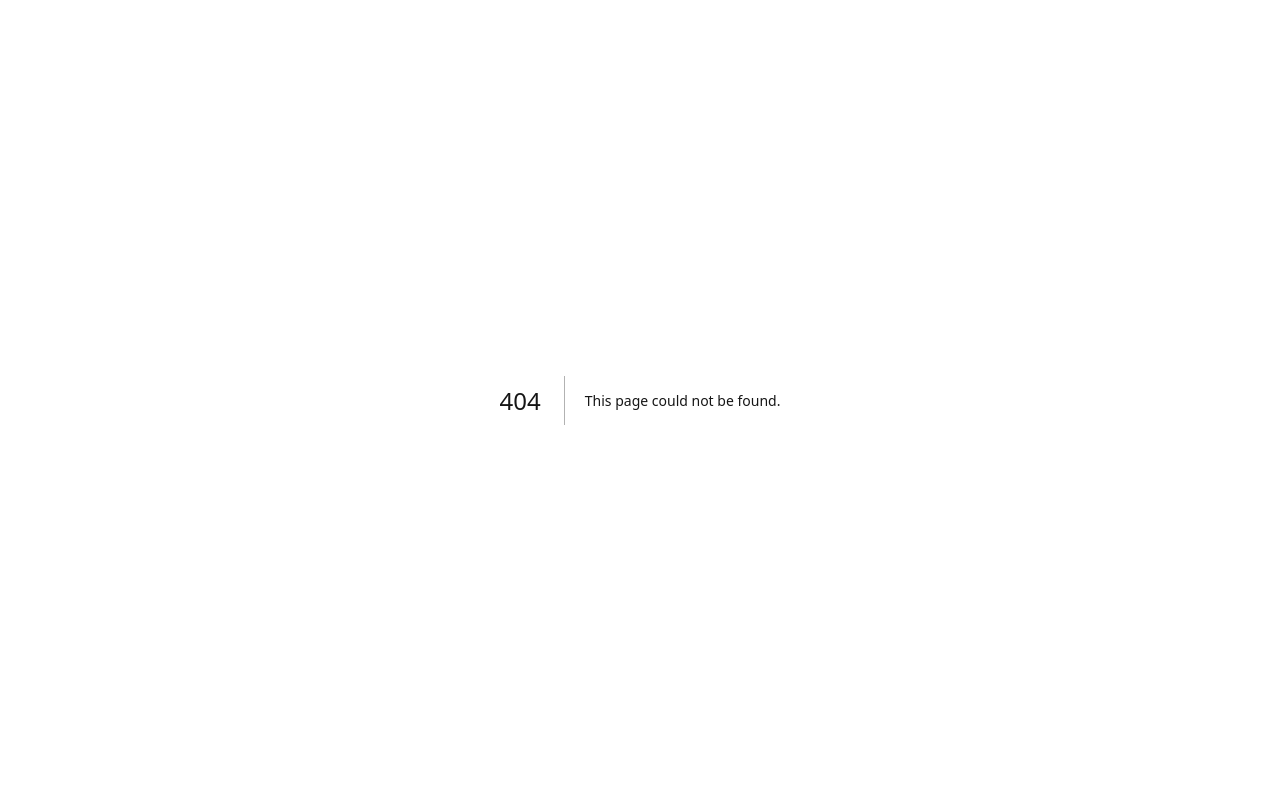
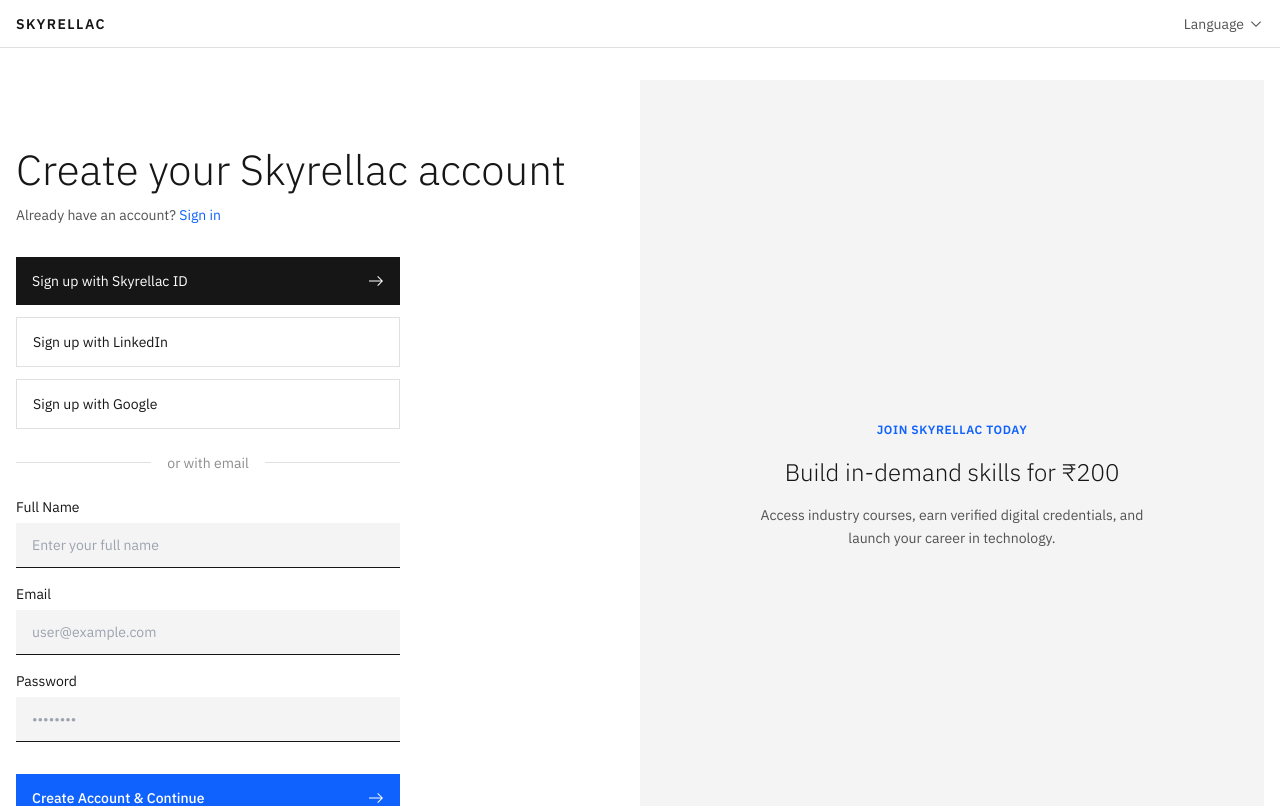
Before and after one commit to JeevithaH/kanaka, a Next.js app: page /signup in a window 1280 px wide. Before the commit this address had no page. Shown: the top 806 px of the page. Built offline with nearby package versions, Linux system fonts and the light colour scheme.

Commit message:
feat: add dedicated /signup page and redirect course enroll button

```diff
--- /dev/null
+++ b/app/(auth)/signup/page.tsx
@@ -0,0 +1,157 @@
+'use client';
+
+import React, { useState } from 'react';
+import Link from 'next/link';
+import { useSearchParams } from 'next/navigation';
+
+export default function SignUpPage() {
+  const searchParams = useSearchParams();
+  const redirect = searchParams.get('redirect') || '/dashboard';
+
+  const [fullName, setFullName] = useState('');
+  const [email, setEmail] = useState('');
+  const [password, setPassword] = useState('');
+
+  const handleSignUp = (e: React.FormEvent) => {
+    e.preventDefault();
+    // Simulate sign up session cookie & redirect
+    const expires = new Date(Date.now() + 7 * 24 * 60 * 60 * 1000).toUTCString();
+    const userData = { id: 'usr-new', email, name: fullName || 'New Learner', role: 'student' };
+    document.cookie = `skyrellac_session=${encodeURIComponent(JSON.stringify(userData))}; expires=${expires}; path=/; SameSite=Lax`;
+    window.location.href = redirect;
+  };
+
+  return (
+    <div className="min-h-screen bg-white flex flex-col">
+      {/* Auth Masthead */}
+      <header className="h-12 border-b border-[#e0e0e0] bg-white">
+        <div className="h-full max-w-[1584px] mx-auto px-4 flex items-center justify-between">
+          <div className="flex items-center gap-1">
+            <Link href="/" className="font-semibold text-sm tracking-[0.1em] uppercase text-[#161616] hover:underline">
+              Skyrellac
+            </Link>
+          </div>
+          <button className="text-[#525252] text-sm flex items-center gap-1 hover:text-[#161616]">
+            <span>Language</span>
+            <svg width="16" height="16" viewBox="0 0 16 16" fill="currentColor">
+              <path d="M8 11 3 6 3.7 5.3 8 9.6 12.3 5.3 13 6z" />
+            </svg>
+          </button>
+        </div>
+      </header>
+
+      {/* Main Content */}
+      <main className="flex-1">
+        <section className="max-w-[1584px] mx-auto px-4 pt-8 pb-12">
+          <div className="grid grid-cols-1 lg:grid-cols-2 gap-0">
+            {/* Left Column - Form */}
+            <div className="py-8 lg:py-16 lg:pr-16">
+              <h1 className="text-[#161616] font-light text-[2rem] lg:text-[2.625rem] leading-tight mb-2">
+                Create your Skyrellac account
+              </h1>
+              <p className="text-[#525252] text-sm mb-8">
+                Already have an account?{' '}
+                <Link href={`/signin${redirect ? `?redirect=${encodeURIComponent(redirect)}` : ''}`} className="text-[#0f62fe] hover:underline">
+                  Sign in
+                </Link>
+              </p>
+
+              {/* Social Logins */}
+              <div className="max-w-sm flex flex-col gap-3">
+                <button className="w-full bg-[#161616] text-white px-4 py-3.5 text-sm hover:bg-[#393939] transition-colors text-left flex justify-between items-center">
+                  Sign up with Skyrellac ID
+                  <svg width="16" height="16" viewBox="0 0 16 16" fill="currentColor">
+                    <path d="M9.3 3.7 13.1 7.5 1 7.5 1 8.5 13.1 8.5 9.3 12.3 10 13 15 8 10 3z"/>
+                  </svg>
+                </button>
+                <button className="w-full border border-[#e0e0e0] text-[#161616] px-4 py-3.5 text-sm hover:bg-[#f4f4f4] transition-colors text-left flex justify-between items-center">
+                  Sign up with LinkedIn
+                </button>
+                <button className="w-full border border-[#e0e0e0] text-[#161616] px-4 py-3.5 text-sm hover:bg-[#f4f4f4] transition-colors text-left flex justify-between items-center">
+                  Sign up with Google
+                </button>
+              </div>
+
+              <div className="max-w-sm my-6 flex items-center text-[#8d8d8d] text-sm before:flex-1 before:border-t before:border-[#e0e0e0] before:mr-4 after:flex-1 after:border-t after:border-[#e0e0e0] after:ml-4">
+                or with email
+              </div>
+
+              {/* Form */}
+              <form onSubmit={handleSignUp} className="max-w-sm flex flex-col gap-4">
+                <div>
+                  <label className="block text-sm text-[#161616] mb-1.5" htmlFor="fullName">Full Name</label>
+                  <input
+                    type="text"
+                    id="fullName"
+                    required
+                    value={fullName}
+                    onChange={(e) => setFullName(e.target.value)}
+                    className="w-full border-b border-[#161616] bg-[#f4f4f4] px-4 py-3 text-sm focus:outline-none focus:border-b-2 focus:border-[#0f62fe]"
+                    placeholder="Enter your full name"
+                  />
+                </div>
+                <div>
+                  <label className="block text-sm text-[#161616] mb-1.5" htmlFor="email">Email</label>
+                  <input
+                    type="email"
+                    id="email"
+                    required
+                    value={email}
+                    onChange={(e) => setEmail(e.target.value)}
+                    className="w-full border-b border-[#161616] bg-[#f4f4f4] px-4 py-3 text-sm focus:outline-none focus:border-b-2 focus:border-[#0f62fe]"
+                    placeholder="user@example.com"
+                  />
+                </div>
+                <div>
+                  <label className="block text-sm text-[#161616] mb-1.5" htmlFor="password">Password</label>
+                  <input
+                    type="password"
+                    id="password"
+                    required
+                    value={password}
+                    onChange={(e) => setPassword(e.target.value)}
+                    className="w-full border-b border-[#161616] bg-[#f4f4f4] px-4 py-3 text-sm focus:outline-none focus:border-b-2 focus:border-[#0f62fe]"
+                    placeholder="••••••••"
+                  />
+                </div>
+
+                <button
+                  type="submit"
+                  className="w-full bg-[#0f62fe] text-white px-4 py-3.5 text-sm mt-4 hover:bg-[#0043ce] transition-colors flex justify-between items-center font-medium"
+                >
+                  Create Account & Continue
+                  <svg width="16" height="16" viewBox="0 0 16 16" fill="currentColor">
+                    <path d="M9.3 3.7 13.1 7.5 1 7.5 1 8.5 13.1 8.5 9.3 12.3 10 13 15 8 10 3z"/>
+                  </svg>
+                </button>
+              </form>
+            </div>
+
+            {/* Right Column - Information Side Banner */}
+            <div className="hidden lg:block">
+              <div className="relative w-full h-full bg-[#f4f4f4] flex items-center justify-center p-12">
+                 <div className="text-center max-w-sm space-y-4">
+                   <span className="text-xs uppercase tracking-wider text-[#0f62fe] font-semibold">Join Skyrellac Today</span>
+                   <h2 className="text-2xl font-light text-[#161616]">Build in-demand skills for ₹200</h2>
+                   <p className="text-[#525252] text-sm leading-relaxed">
+                     Access industry courses, earn verified digital credentials, and launch your career in technology.
+                   </p>
+                 </div>
+              </div>
+            </div>
+          </div>
+
+          {/* Legal Links */}
+          <nav className="mt-8 pt-4 border-t border-[#e0e0e0] flex gap-6">
+            <Link href="/terms-of-use" className="text-[#0f62fe] text-xs hover:underline">
+              Terms of Use
+            </Link>
+            <Link href="/privacy" className="text-[#0f62fe] text-xs hover:underline">
+              Data Privacy Policy
+            </Link>
+          </nav>
+        </section>
+      </main>
+    </div>
+  );
+}
--- a/app/(public)/courses/[slug]/page.tsx
+++ b/app/(public)/courses/[slug]/page.tsx
@@ -96,11 +96,11 @@ export default function CourseDetailPage({ params }: { params: { slug: string }
             {/* Quick Action Box */}
             <div className="glass-card p-6 rounded-2xl border border-slate-700 bg-slate-800/90 text-white space-y-5 shadow-soft-xl">
               <div className="space-y-1">
-                <span className="text-xs font-bold text-blue-400 uppercase tracking-wider">Free Enrollment</span>
-                <p className="text-2xl font-black text-white">Included in Skyrellac</p>
+                <span className="text-xs font-bold text-blue-400 uppercase tracking-wider">Course Enrollment Fee</span>
+                <p className="text-3xl font-black text-white">₹{course.price_inr ?? 200}</p>
               </div>
 
-              <Link href={`/learn/${course.slug}/lesson-1`}>
+              <Link href={`/signup?redirect=${encodeURIComponent(`/courses/${course.slug}`)}`}>
                 <Button variant="glow" size="lg" className="w-full text-center font-bold">
                   <span>Enroll Now & Start</span>
                   <ArrowRight className="w-5 h-5" />
```
